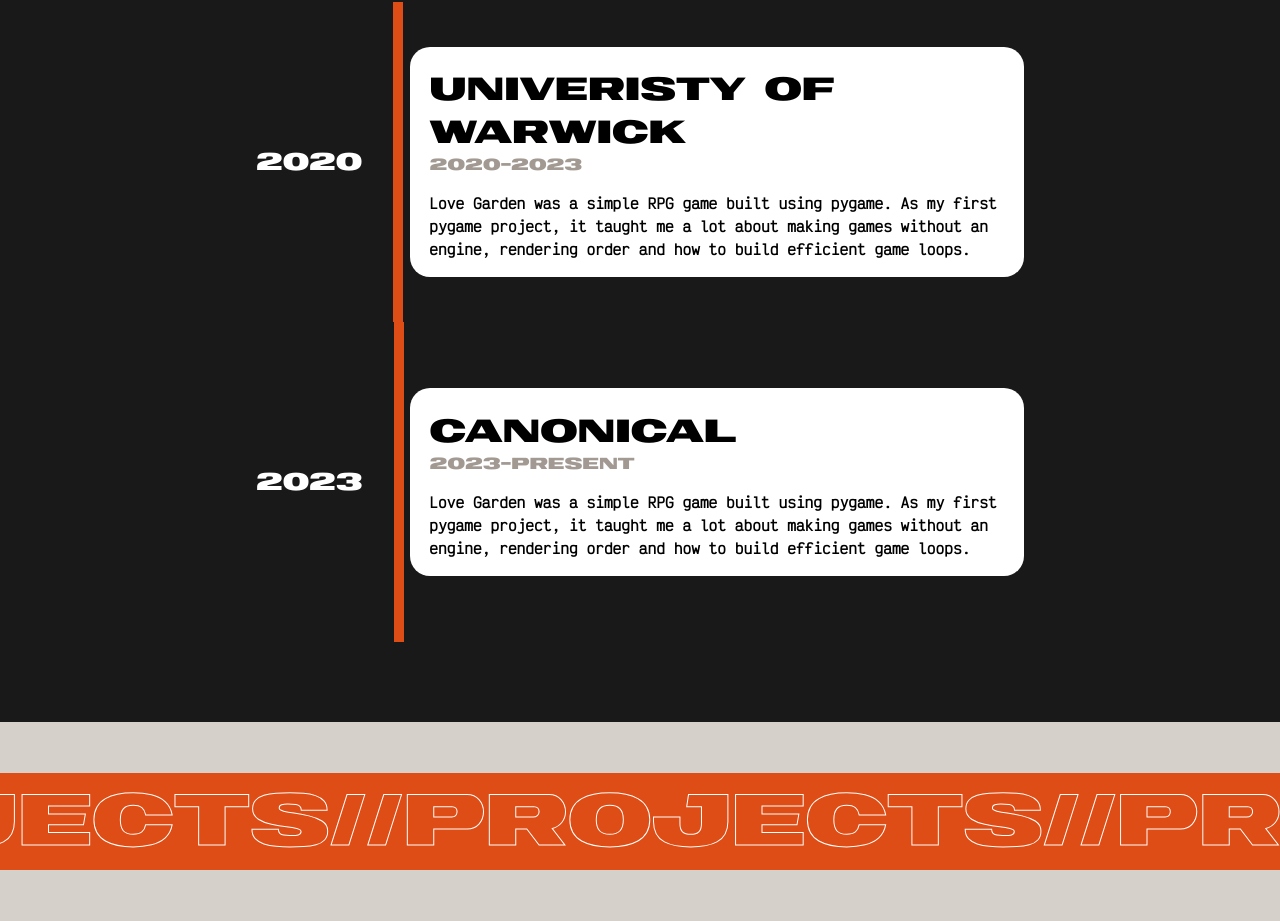
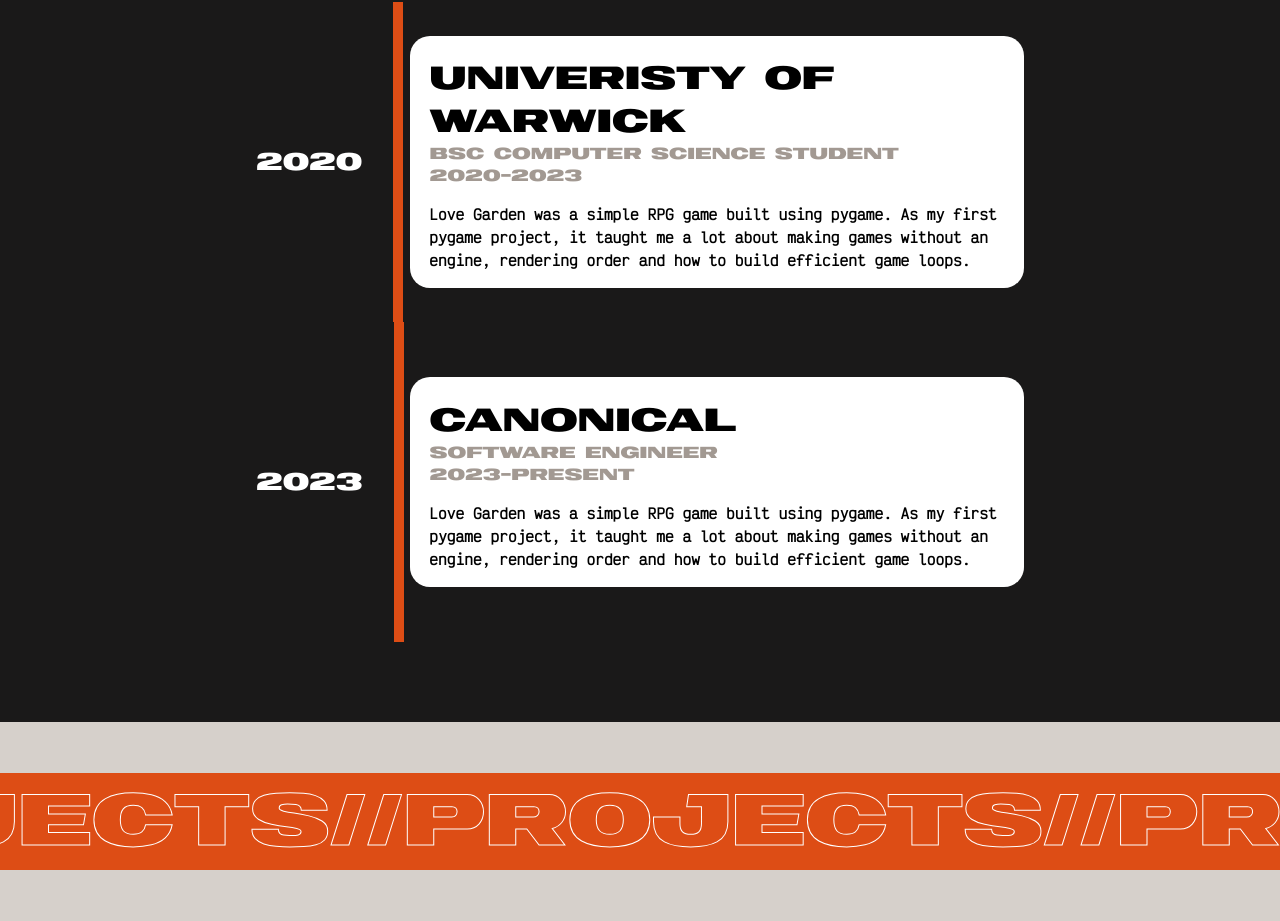
Before and after one commit to codethulu/codethulu-website-2024, a React (Create React App) app: page / in a window 1280 px wide. Shown: the part 3240-4161 px from the top of the page. Built offline with nearby package versions, Linux system fonts and the light colour scheme.

Commit message:
updated career cards to contain job roles

```diff
--- a/src/components/careerList.tsx
+++ b/src/components/careerList.tsx
@@ -4,12 +4,14 @@
         name: "Univeristy of Warwick",
         startYear: "2020",
         endYear: "2023",
+        role: "Bsc Computer Science Student",
         description: "Love Garden was a simple RPG game built using pygame. As my first pygame project, it taught me a lot about making games without an engine, rendering order and how to build efficient game loops.",
     },
     {
         name: "Canonical",
         startYear: "2023",
         endYear: "PRESENT",
+        role: "Software Engineer",
         description: "Love Garden was a simple RPG game built using pygame. As my first pygame project, it taught me a lot about making games without an engine, rendering order and how to build efficient game loops.",
     },
 
--- a/src/components/careerTimeline.tsx
+++ b/src/components/careerTimeline.tsx
@@ -9,6 +9,7 @@
     name: string,
     startYear: string,
     endYear: string,
+    role: string,
     description: string,
 }
 
@@ -25,6 +26,7 @@
                     <ScrollAnimation animateIn="animate__fadeInRight" animateOnce >
                         <div className="timeline-card">
                             <h1>{props.name}</h1>
+                            <h3>{props.role}</h3>
                             <h3>{props.startYear + "-" + props.endYear}</h3>
                             <p>{props.description}</p>
                         </div>
@@ -42,9 +44,9 @@
     return (
 
         <>
-            {careerList.map((e: { name: string; startYear: string; endYear: string; description: string; }) => {
+            {careerList.map((e: { name: string; startYear: string; endYear: string; role: string; description: string; }) => {
                 return (
-                    <TimelineCard name={e.name} startYear={e.startYear} endYear={e.endYear} description={e.description} />
+                    <TimelineCard name={e.name} startYear={e.startYear} endYear={e.endYear} role={e.role} description={e.description} />
                 );
 
             }
```
